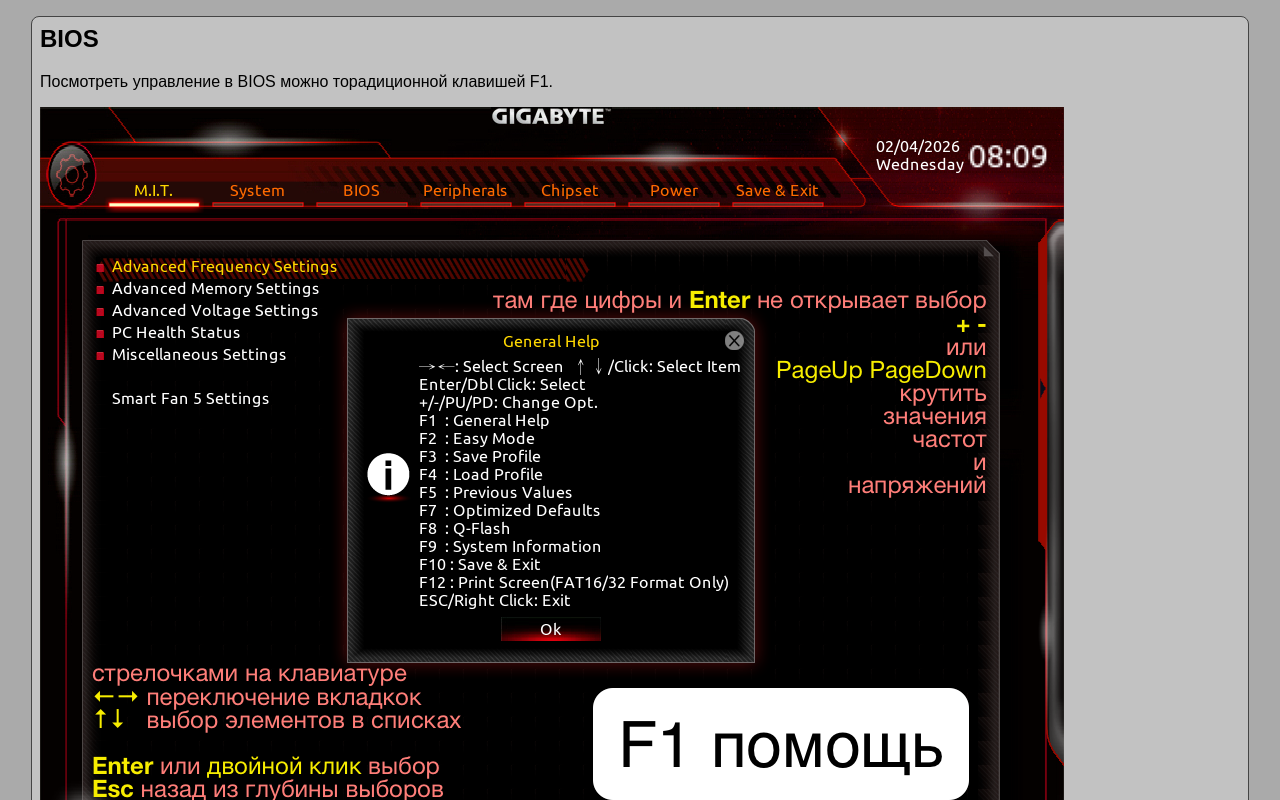
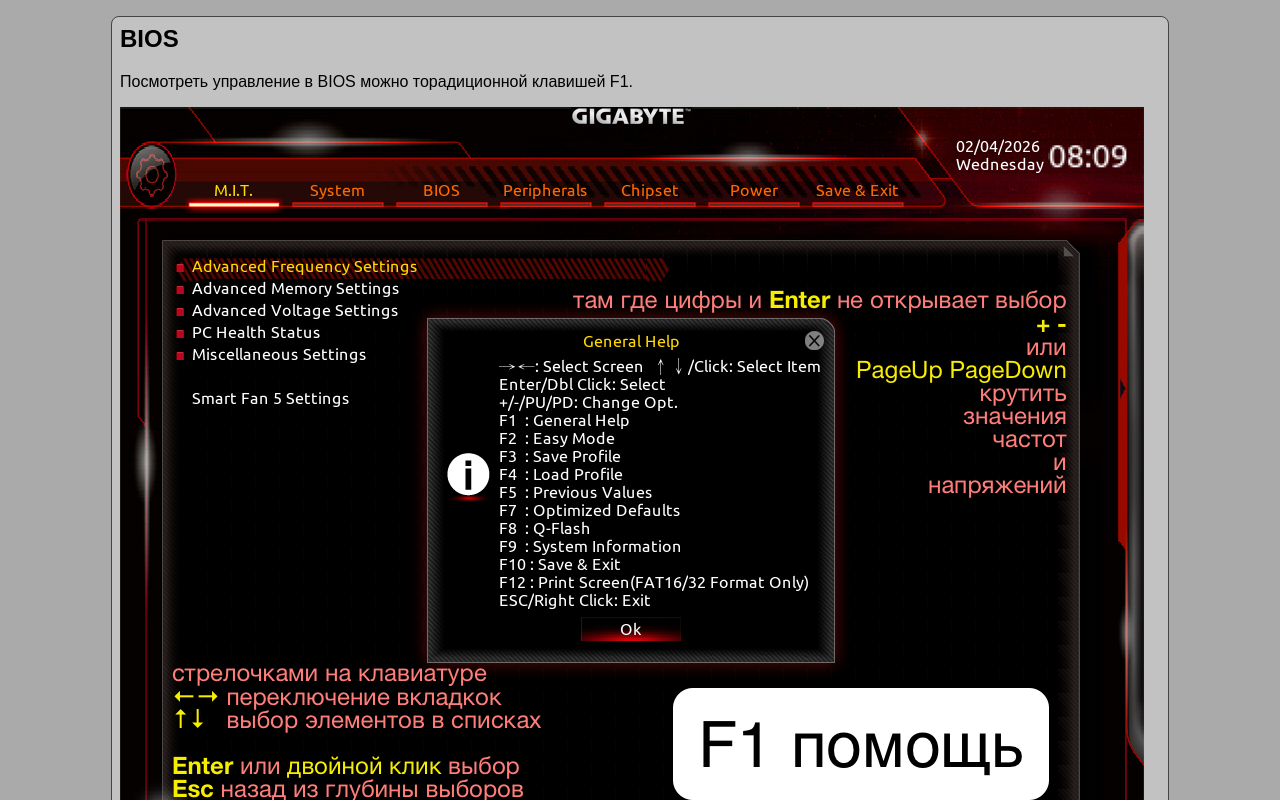
Before and after one commit to k0ttee/k0ttee.github.io, a plain HTML site: page cmp30hx/index.html in a window 1280 px wide. Shown: the top 800 px of the page. Drawn offline with Linux system fonts and the light colour scheme.

Commit message:
Update index.html

```diff
--- a/cmp30hx/index.html
+++ b/cmp30hx/index.html
@@ -1,7 +1,7 @@
 <style>
   * {font-family: sans-serif;}
   html {background: #AAA}
-  body {max-width: 100%; width: 1200px; margin: 16px auto 16px; padding: 8px; background: #C2C2C2; border: solid 1px #444; border-radius: 8px;}
+  body {max-width: 100%; width: 1040px; margin: 16px auto 16px; padding: 8px; background: #C2C2C2; border: solid 1px #444; border-radius: 8px;}
 </style>
 
 <body>
```
